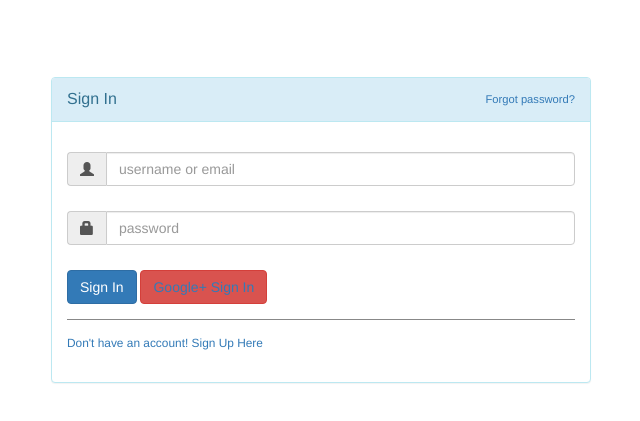
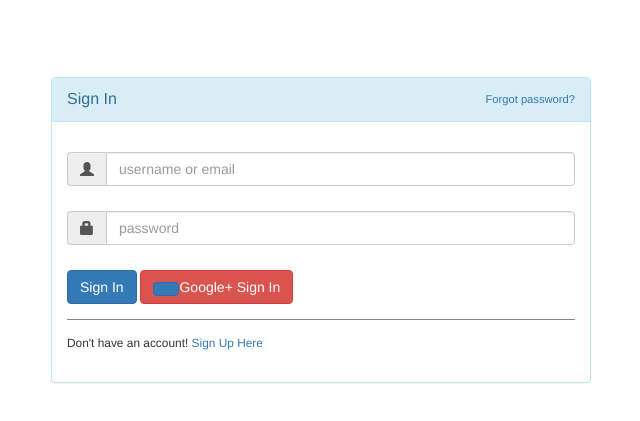
Before and after one commit to idrisadetunmbi/HelloBooks, a plain HTML site: page index.html in a window 1280 px wide. Shown: the part 239-660 px from the top of the page, without its empty margins (319-959 px from the left). Drawn offline with nearby package versions, Linux system fonts and the light colour scheme.

Commit message:
Update index.html

```diff
--- a/index.html
+++ b/index.html
@@ -43,7 +43,9 @@
                             <div style="margin-top:10px" class="form-group">
                                 <div class="col-sm-12 controls">
                                     <a id="btn-signup-link" type="submit" onclick="decideUser()" class="btn btn-primary">Sign In</a><!-- <a id="btn-signup-link" class href="./user_profile.html">Sign In</button>-->
-                                    <button id="btn-signup" type="submit" class="btn btn-danger"><a id="btn-signup-link" href="./user_profile.html">Google+ Sign In</button>
+                                    <button id="btn-signup" type="submit" class="btn btn-danger">
+                                        <a id="btn-signup-link" class="btn btn-primary" href="./user_profile.html"></a>Google+ Sign In
+                                    </button>
                                 </div>
                             </div>
 
```
